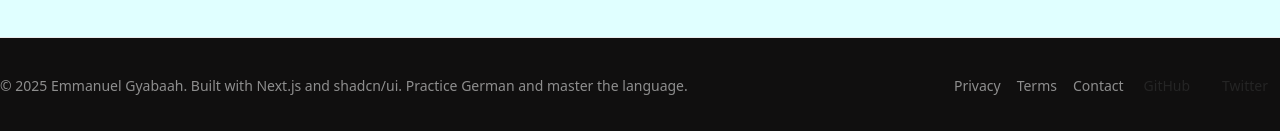
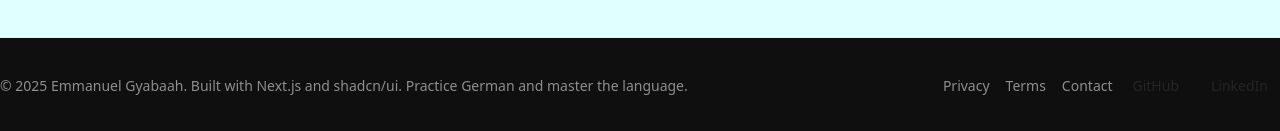
Before and after one commit to egyabaah/practicegerman, a Next.js app: page / in a window 1280 px wide. Shown: the part 1658-1789 px from the top of the page. Built offline with nearby package versions, Linux system fonts and the light colour scheme.

Commit message:
chore: update external links for GitHub and LinkedIn

```diff
--- a/src/components/layout/Footer.tsx
+++ b/src/components/layout/Footer.tsx
@@ -33,13 +33,13 @@ export function Footer() {
           </div>
           <div className="flex items-center space-x-2">
             <Button variant="ghost" size="sm" asChild>
-              <Link href="https://github.com" target="_blank" rel="noopener noreferrer">
+              <Link href="https://github.com/egyabaah/practicegerman" target="_blank" rel="noopener noreferrer">
                 GitHub
               </Link>
             </Button>
             <Button variant="ghost" size="sm" asChild>
-              <Link href="https://twitter.com" target="_blank" rel="noopener noreferrer">
-                Twitter
+              <Link href="https://www.linkedin.com/in/egyabaah/" target="_blank" rel="noopener noreferrer">
+                LinkedIn
               </Link>
             </Button>
           </div>
```
